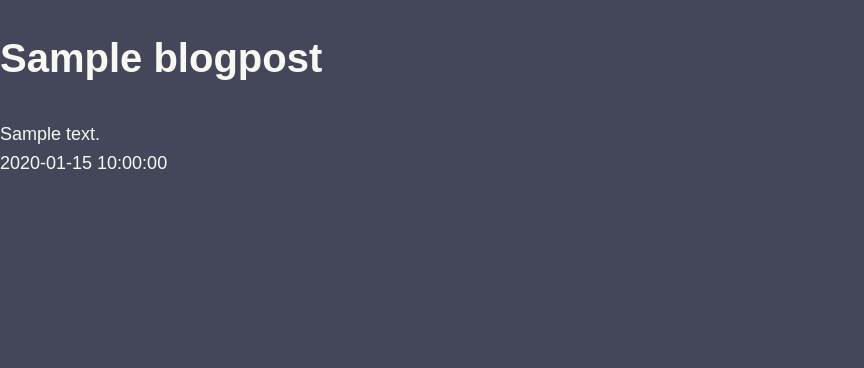
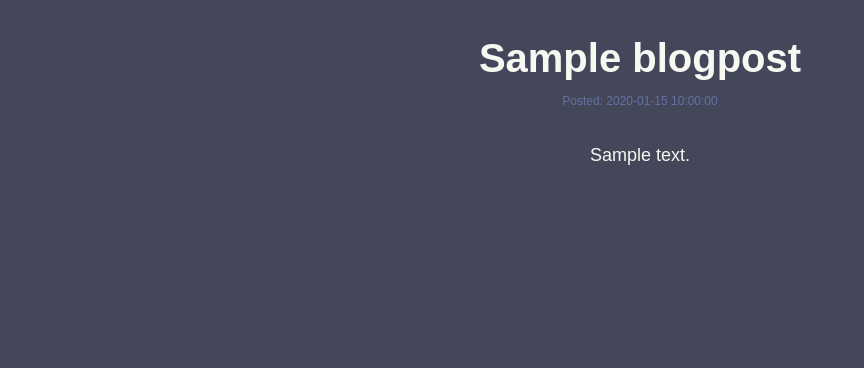
Before and after one commit to Theeoi/theodorblom.com, a Flask app: a page that uses website/templates/blog/post.html in a window 1280 px wide. Shown: the part 90-458 px from the top of the page, without its empty margins (0-864 px from the left). Run offline with Flask 3, Linux system fonts and the light colour scheme; tables that the repository leaves empty hold one stand-in row (values such as "Sample post"); some libraries are stand-ins or nearby versions; some web fonts are replaced.

Commit message:
feat(blog): better looking posts

```diff
--- a/website/static/css/blog.css
+++ b/website/static/css/blog.css
@@ -37,3 +37,30 @@ input[type=submit] {
   border-radius: 4px;
   cursor: pointer;
 }
+
+.blog-post {
+  display: grid;
+  align-items: center;
+  justify-items: center;
+  margin: 0 auto;
+  grid-template-areas:
+    "title"
+    "meta"
+    "content";
+}
+
+p#post-date {
+  text-align: center;
+  color: var(--clr-accent-purple);
+  font-size: 12px;
+}
+
+p#content {
+  max-width: 650px;
+}
+
+@media (max-width: calc(650px/0.8)) {
+  p#content {
+    max-width: 80vw;
+  }
+}
--- a/website/templates/blog/post.html
+++ b/website/templates/blog/post.html
@@ -7,7 +7,13 @@
           href="{{ url_for('static', filename='css/blog.css')}}"/>
 {% endblock %}
 {% block content %}
-    <h2 class="section__title">{{ blogpost.title }}</h2>
-    <div id="content">{{ blogpost.content }}</div>
-    <div id="post-date">{{ blogpost.date_created }}</div>
+    <main role="main">
+        <article class="blog-post">
+            <header>
+                <h2>{{ blogpost.title }}</h2>
+                <p id="post-date">Posted: {{ blogpost.date_created }}</p>
+            </header>
+            <p id="content">{{ blogpost.content }}</p>
+        </article>
+    </main>
 {% endblock %}
```
